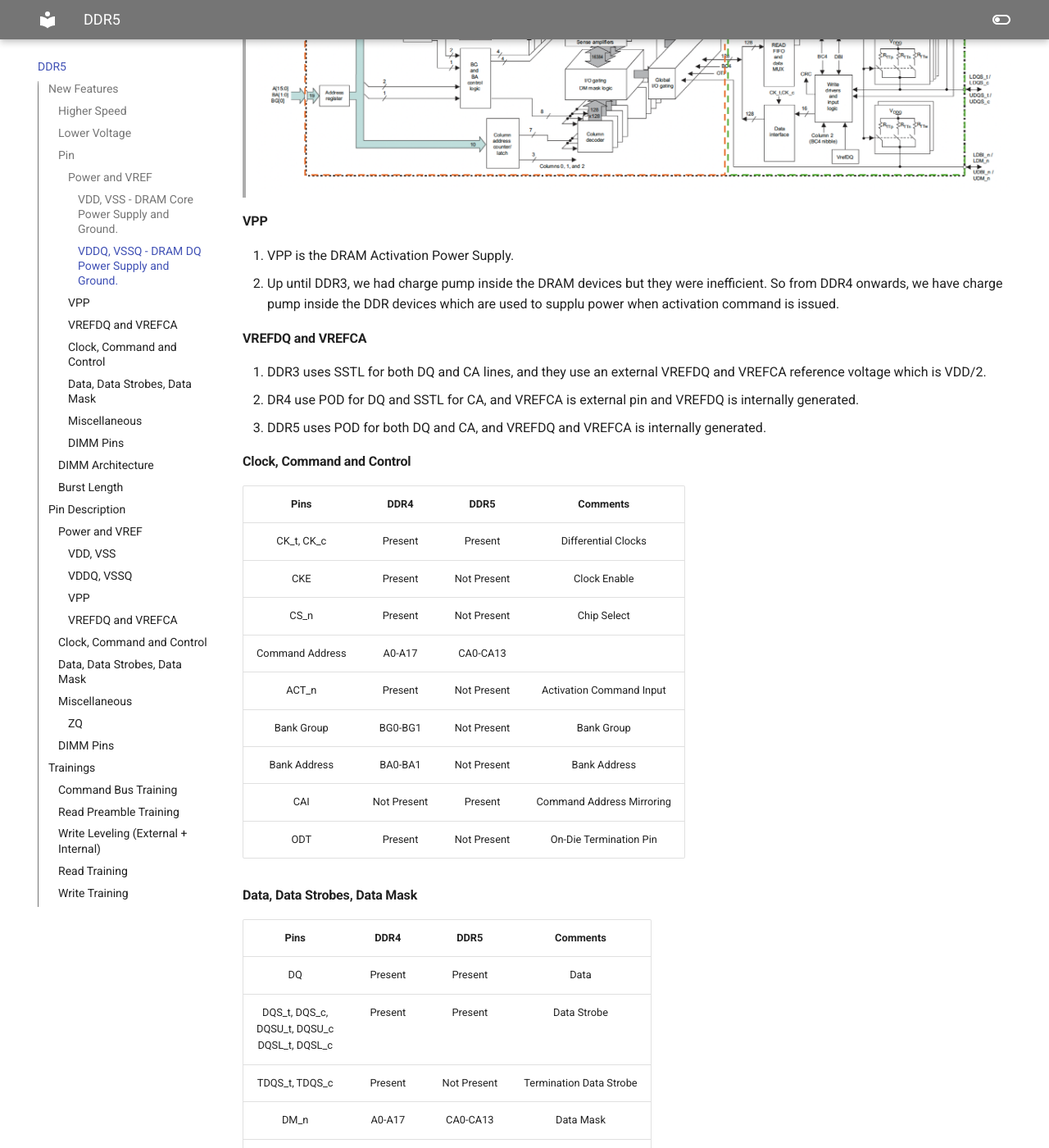
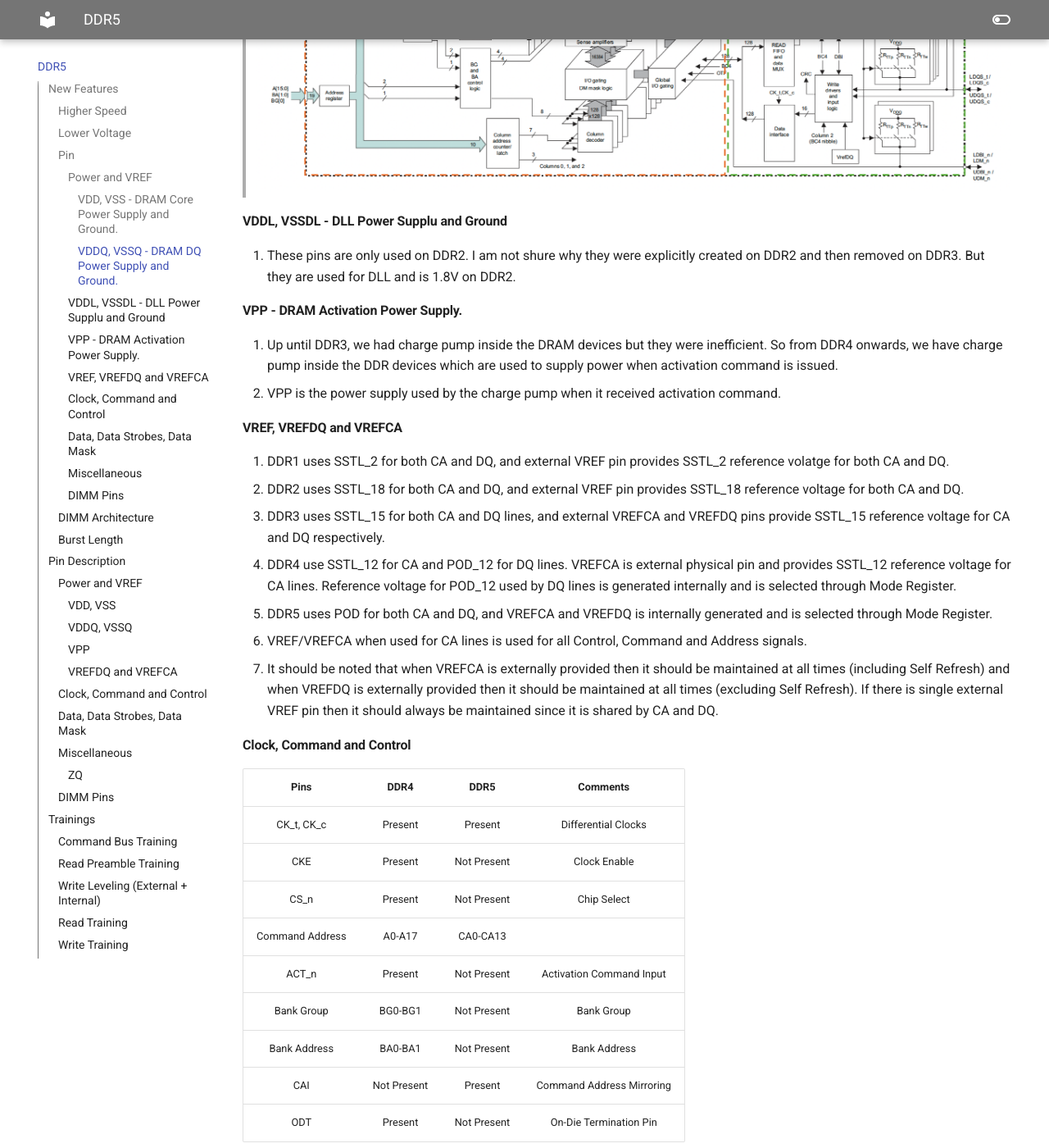
Before and after one commit to shingaridavesh/memoryandarchitecture, an MkDocs documentation site: the page built from docs/DDR5.md, in a window 1280 px wide and 1400 px high, scrolled down 1508 px. Shown: the whole window at 82% size. Built offline with MkDocs 1.6.1 and Material for MkDocs 9.7.7, drawn with Linux system fonts in a browser that asks for light colours.

Commit message:
Update DDR5.md

```diff
--- a/docs/DDR5.md
+++ b/docs/DDR5.md
@@ -34,14 +34,21 @@ Following image shows the Core vs IO block on DDR4
 > **Taken from Micron DDR4 MT40A512M16 - 512 Meg x 16 Functional Block Diagram**
 > ![zoomify](images/Core_vs_IO.png){: small"}
 
-####VPP
-1. VPP is the DRAM Activation Power Supply.
-2. Up until DDR3, we had charge pump inside the DRAM devices but they were inefficient. So from DDR4 onwards, we have charge pump inside the DDR devices which are used to supplu power when activation command is issued.
+####VDDL, VSSDL - DLL Power Supplu and Ground
+1. These pins are only used on DDR2. I am not shure why they were explicitly created on DDR2 and then removed on DDR3. But they are used for DLL and is 1.8V on DDR2.
 
-####VREFDQ and VREFCA
-1. DDR3 uses SSTL for both DQ and CA lines, and they use an external VREFDQ and VREFCA reference voltage which is VDD/2.
-2. DR4 use POD for DQ and SSTL for CA, and VREFCA is external pin and VREFDQ is internally generated.
-3. DDR5 uses POD for both DQ and CA, and VREFDQ and VREFCA is internally generated.
+####VPP - DRAM Activation Power Supply.
+1. Up until DDR3, we had charge pump inside the DRAM devices but they were inefficient. So from DDR4 onwards, we have charge pump inside the DDR devices which are used to supply power when activation command is issued.
+2. VPP is the power supply used by the charge pump when it received activation command.
+
+####VREF, VREFDQ and VREFCA
+1. DDR1 uses SSTL_2 for both CA and DQ, and external VREF pin provides SSTL_2 reference volatge for both CA and DQ.
+2. DDR2 uses SSTL_18 for both CA and DQ, and external VREF pin provides SSTL_18 reference voltage for both CA and DQ.
+3. DDR3 uses SSTL_15 for both CA and DQ lines, and  external VREFCA and VREFDQ pins provide SSTL_15 reference voltage for CA and DQ respectively.
+4. DDR4 use SSTL_12 for CA and POD_12 for DQ lines. VREFCA is external physical pin and provides SSTL_12 reference voltage for CA lines. Reference voltage for POD_12 used by DQ lines is generated internally and is selected through Mode Register.
+5. DDR5 uses POD for both CA and DQ, and VREFCA and VREFDQ is internally generated and is selected through Mode Register.
+6. VREF/VREFCA when used for CA lines is used for all Control, Command and Address signals.
+7. It should be noted that when VREFCA is externally provided then it should be maintained at all times (including Self Refresh) and when VREFDQ is externally provided then it should be maintained at all times (excluding Self Refresh). If there is single external VREF pin then it should always be maintained since it is shared by CA and DQ.
 
 ####Clock, Command and Control
 |  Pins  |      DDR4      |   DDR5    |   Comments    |
```
